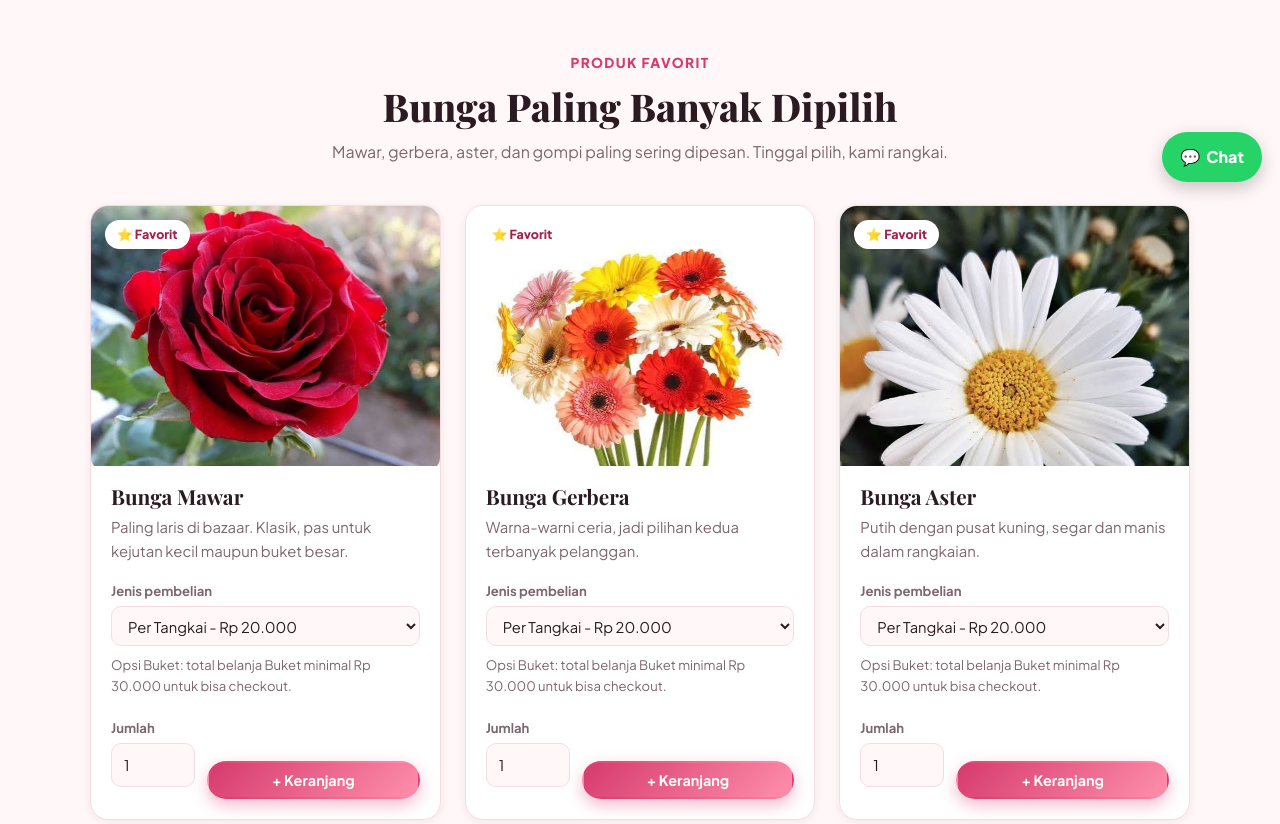
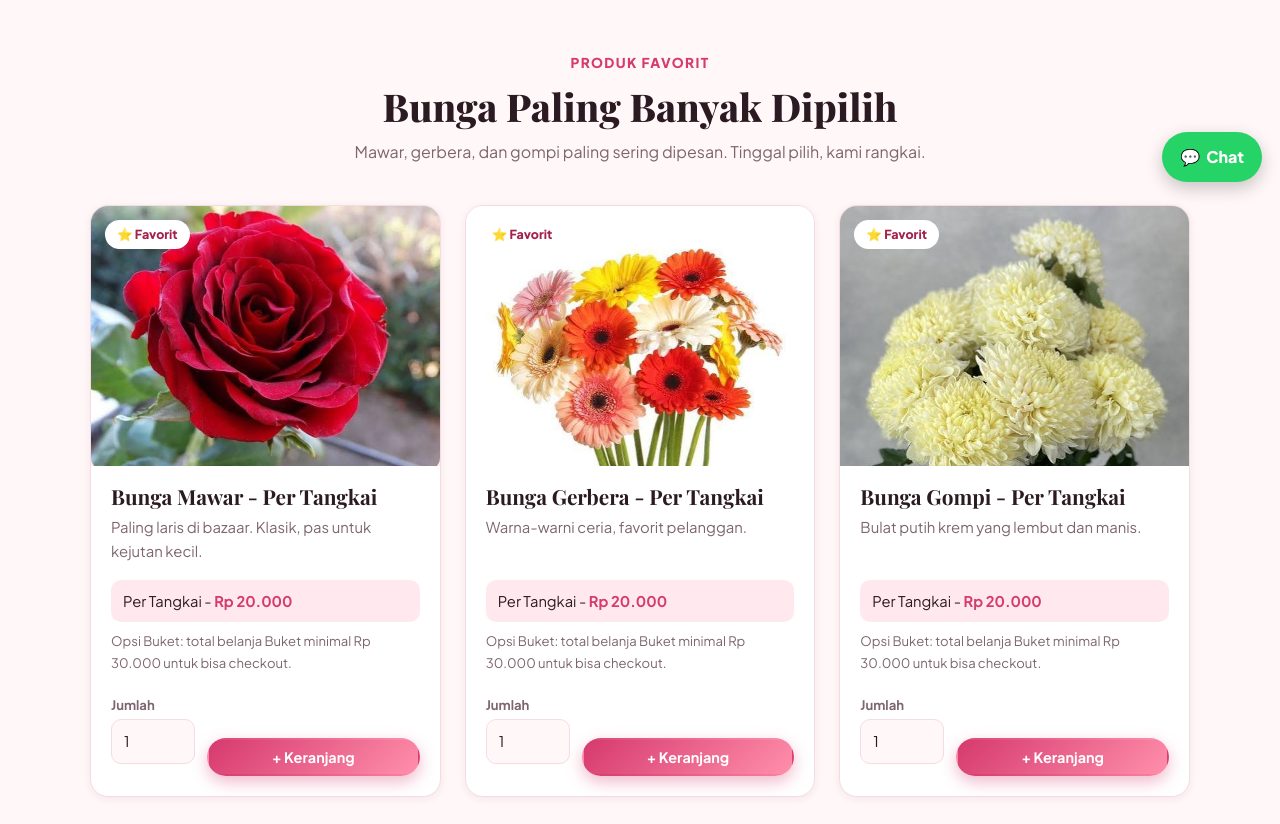
Before and after one commit to Athareonz/AksaraFlora, a plain HTML site: page AksaraFlora-main/index.html in a window 1280 px wide. Shown: the part 600-1424 px from the top of the page. Drawn offline with nearby package versions, Linux system fonts and the light colour scheme.

Commit message:
Add files via upload

```diff
--- a/AksaraFlora-main/app.js
+++ b/AksaraFlora-main/app.js
@@ -31,13 +31,11 @@ const PRODUCTS = [
     { id: 'the-grand-romance', name: 'The Grand Romance', category: 'Paket', image: 'images/the-grand-romance.jpg', desc: 'Buket besar penuh mawar merah dengan baby breath, dibungkus kertas hitam emas.', prices: { paket: 350000 } }
 ];
 
-/* Produk favorit di beranda. Diambil dari data bazaar (finance_bazar): bunga yang paling banyak
-   distok dan paling sering terjual = Mawar, Gerbera, Aster, Gompi. */
+/* Produk favorit di beranda (dari data bazaar), semuanya dijual per tangkai. */
 const FAVORITES = [
-    { id: 'mawar',   title: 'Bunga Mawar',   desc: 'Paling laris di bazaar. Klasik, pas untuk kejutan kecil maupun buket besar.' },
-    { id: 'gerbera', title: 'Bunga Gerbera', desc: 'Warna-warni ceria, jadi pilihan kedua terbanyak pelanggan.' },
-    { id: 'aster',   title: 'Bunga Aster',   desc: 'Putih dengan pusat kuning, segar dan manis dalam rangkaian.' },
-    { id: 'gompi',   title: 'Bunga Gompi',   desc: 'Bulat putih krem yang lembut, favorit untuk buket.' }
+    { id: 'mawar',   only: 'tangkai', title: 'Bunga Mawar - Per Tangkai',   desc: 'Paling laris di bazaar. Klasik, pas untuk kejutan kecil.' },
+    { id: 'gerbera', only: 'tangkai', title: 'Bunga Gerbera - Per Tangkai', desc: 'Warna-warni ceria, favorit pelanggan.' },
+    { id: 'gompi',   only: 'tangkai', title: 'Bunga Gompi - Per Tangkai',   desc: 'Bulat putih krem yang lembut dan manis.' }
 ];
 
 const TYPE_LABEL = { tangkai: 'Per Tangkai', buket: 'Buket', paket: 'Paket' };
--- a/AksaraFlora-main/index.html
+++ b/AksaraFlora-main/index.html
@@ -47,7 +47,7 @@
                 <div class="section-head">
                     <span class="eyebrow">Produk Favorit</span>
                     <h2>Bunga Paling Banyak Dipilih</h2>
-                    <p>Mawar, gerbera, aster, dan gompi paling sering dipesan. Tinggal pilih, kami rangkai.</p>
+                    <p>Mawar, gerbera, dan gompi paling sering dipesan. Tinggal pilih, kami rangkai.</p>
                 </div>
                 <div class="products-grid" id="featured-grid"></div>
                 <p style="text-align:center;margin-top:32px"><a href="produk.html" class="btn btn-outline">Lihat Semua Katalog</a></p>
```
